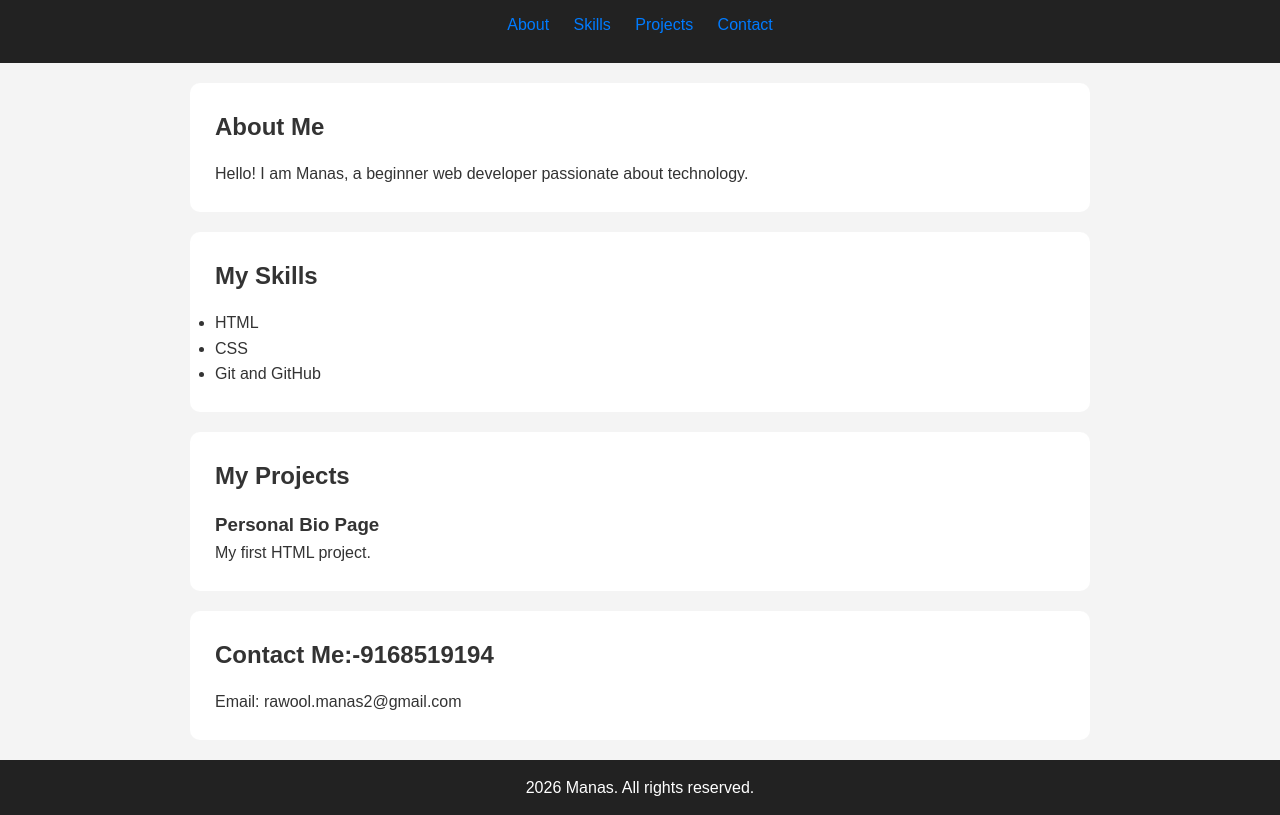
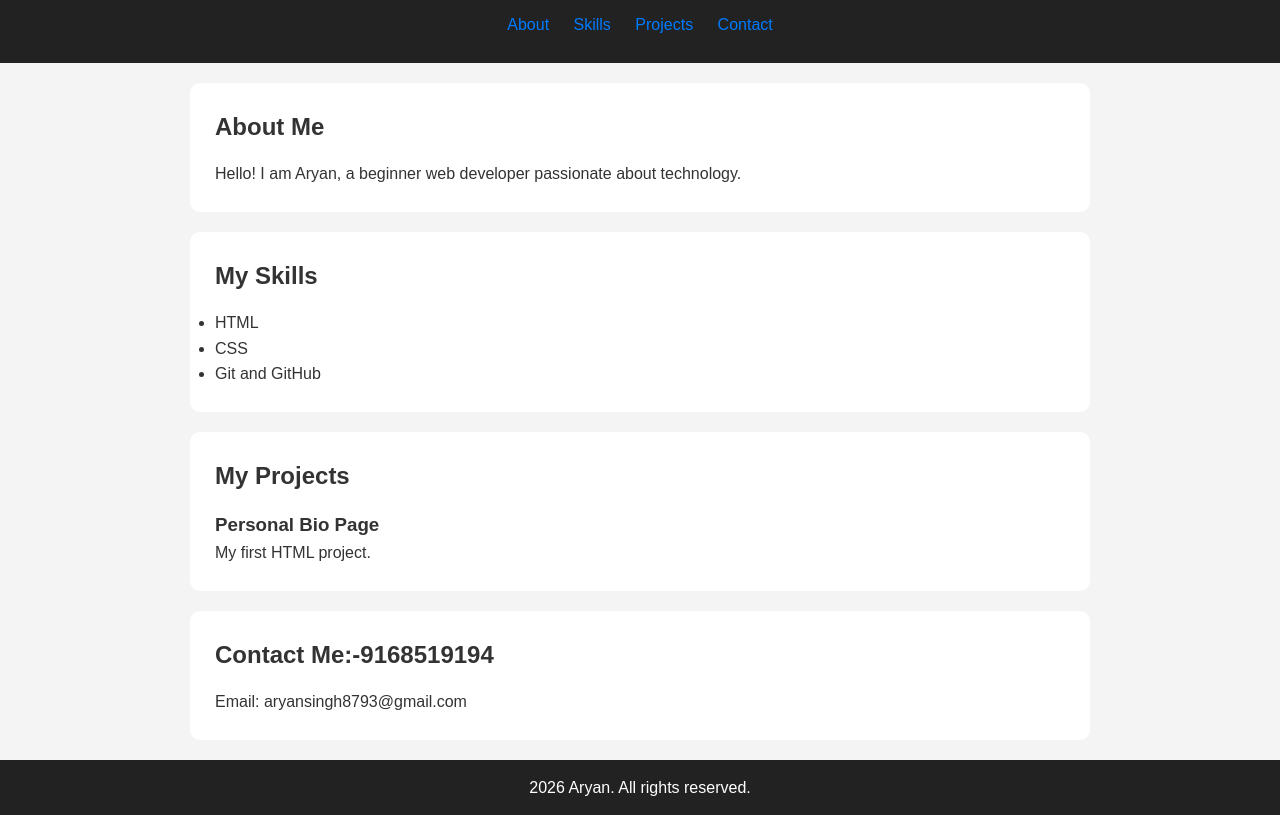
Before and after one commit to aryansingh8793-art/college_project, a plain HTML site: page p6/index.html in a window 1280 px wide. Shown: the part 79-894 px from the top of the page. Drawn offline with Linux system fonts and the light colour scheme; files that its build step writes are made by us from their sources.

Commit message:
Update index.html

```diff
--- a/p6/index.html
+++ b/p6/index.html
@@ -4,7 +4,7 @@
     <meta charset="UTF-8">
     <meta name="viewport" content="width=device-width, initial-scale=1.0">
     <link rel="stylesheet" href="css/style.css">
-    <title>Manas | Portfolio</title>
+    <title>Aryan | Portfolio</title>
 </head>
 <body>
     <header>
@@ -20,7 +20,7 @@
     <main>
         <section id="about">
             <h2>About Me</h2>
-            <p>Hello! I am Manas, a beginner web developer passionate about technology.</p>
+            <p>Hello! I am Aryan, a beginner web developer passionate about technology.</p>
         </section>
 
         <section id="skills">
@@ -42,12 +42,12 @@
 
         <section id="contact">
             <h2>Contact Me:-9168519194</h2>
-            <p>Email: rawool.manas2@gmail.com</p>
+            <p>Email: aryansingh8793@gmail.com</p>
         </section>
     </main>
 
     <footer>
-        <p> 2026 Manas. All rights reserved.</p>
+        <p> 2026 Aryan. All rights reserved.</p>
     </footer>
 </body>
 </html>
```
